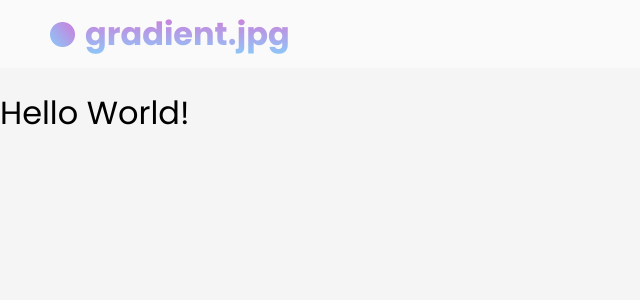
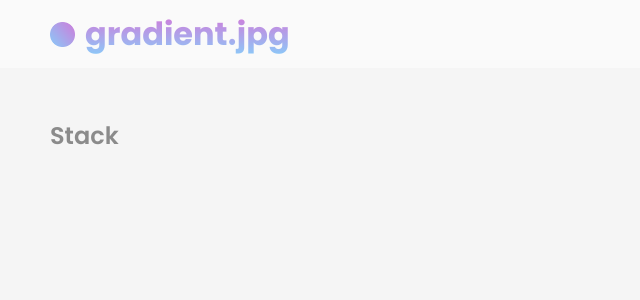
Before and after one commit to karenying/gradient.png, a React (Create React App) app: page / in a window 1280 px wide. Shown: the top 300 px of the page, without its empty margins (0-640 px from the left). Built offline with nearby package versions, Linux system fonts and the light colour scheme.

Commit message:
Create global css vars

```diff
--- a/src/App.css
+++ b/src/App.css
@@ -6,9 +6,26 @@
     font-weight: 400;
 }
 
+:root {
+    --label-gray: #8b8b8b;
+    --input-bg-gray: #ebebeb;
+    --input-text-gray: #686868;
+}
+
 .App {
     display: flex;
     flex-direction: column;
     background-color: #f5f5f5;
     height: 100vh;
 }
+
+input {
+    background-color: var(--input-bg-gray);
+    color: var(--input-text-gray);
+    border: none;
+    margin: 3px;
+    border-radius: 5px;
+    padding: 0px 10px;
+    font-size: 12px;
+    text-align: center;
+}
--- a/src/Components/Stack/Stack.js
+++ b/src/Components/Stack/Stack.js
@@ -1,14 +1,16 @@
 import React from 'react';
 import '../../Styles/Stack/Stack.css';
+import { Color } from '../../Utils/Color';
 
 class Stack extends React.Component {
     state = {
-        stack: [],
+        stack: [new Color('', '')],
     };
     render() {
+        console.log(this.state);
         return (
-            <div>
-                <h1>Hello World!</h1>
+            <div className='stack-container'>
+                <h2>Stack</h2>
             </div>
         );
     }
--- a/src/Styles/HexPicker/CurrentColor.css
+++ b/src/Styles/HexPicker/CurrentColor.css
@@ -5,7 +5,7 @@
 }
 
 .current-color-container h2 {
-    color: #8b8b8b;
+    color: var(--label-gray);
     text-align: left;
     padding: 0px;
     margin: 0px;
@@ -33,7 +33,7 @@
 
 .current-color-info p {
     text-align: center;
-    color: #8b8b8b;
+    color: var(--label-gray);
     font-weight: bold;
     padding: 0px;
     margin: 0px;
@@ -50,14 +50,6 @@ input[type='number'] {
 }
 
 .current-color-info input {
-    background-color: #ebebeb;
-    color: #686868;
-    border: none;
-    margin: 3px;
-    border-radius: 5px;
-    padding: 0px 10px;
-    font-size: 12px;
     width: 60px;
     height: 25px;
-    text-align: center;
 }
--- a/src/Styles/Stack/Stack.css
+++ b/src/Styles/Stack/Stack.css
@@ -0,0 +1,11 @@
+.stack-container {
+    margin: 50px;
+}
+
+.stack-container h2 {
+    color: var(--label-gray);
+    text-align: left;
+    padding: 0px;
+    margin: 0px;
+    font-weight: 600;
+}
--- a/src/Components/Stack/Color.js
+++ b/src/Utils/Color.js
@@ -1,4 +1,4 @@
-import { hexToRGB } from '../../Utils/colorUtils';
+import { hexToRGB } from './colorUtils';
 
 class Color {
     constructor(hex, stop) {
@@ -14,3 +14,5 @@ class Color {
         };
     };
 }
+
+export { Color };
```
